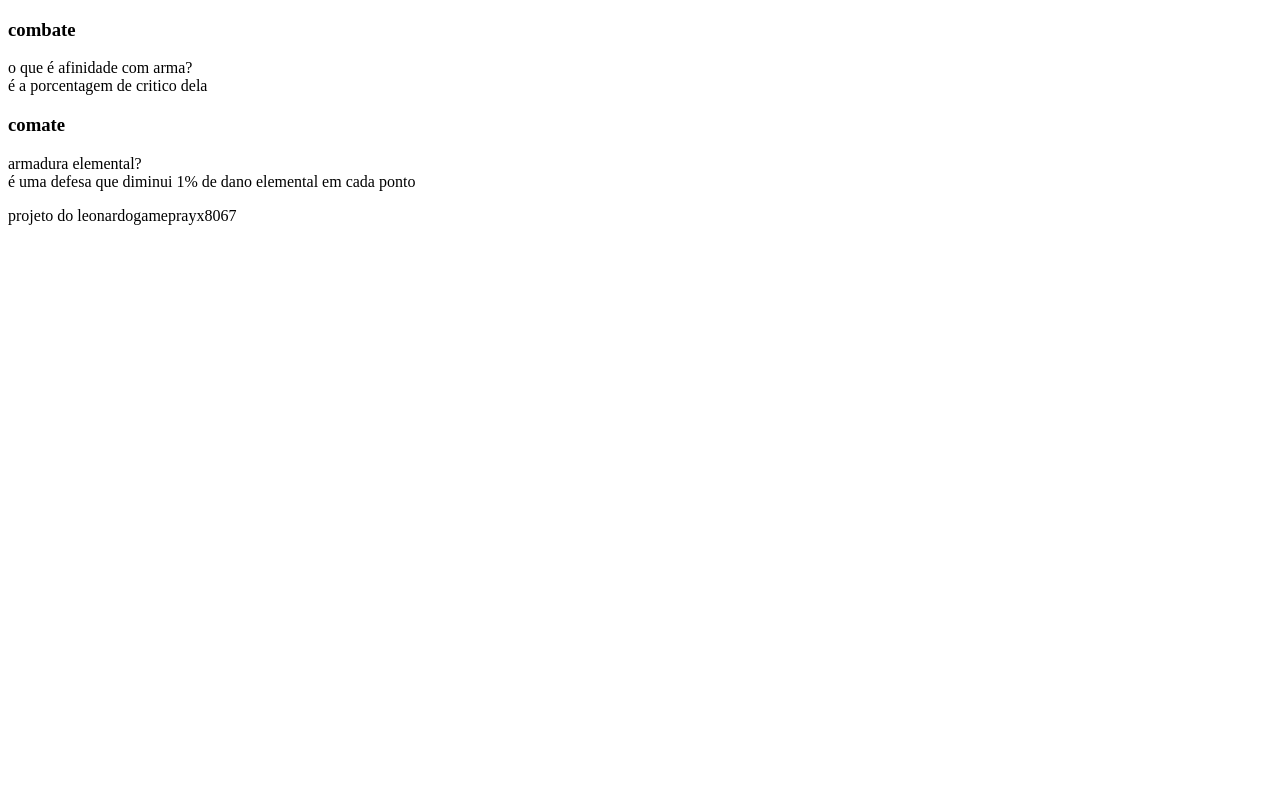
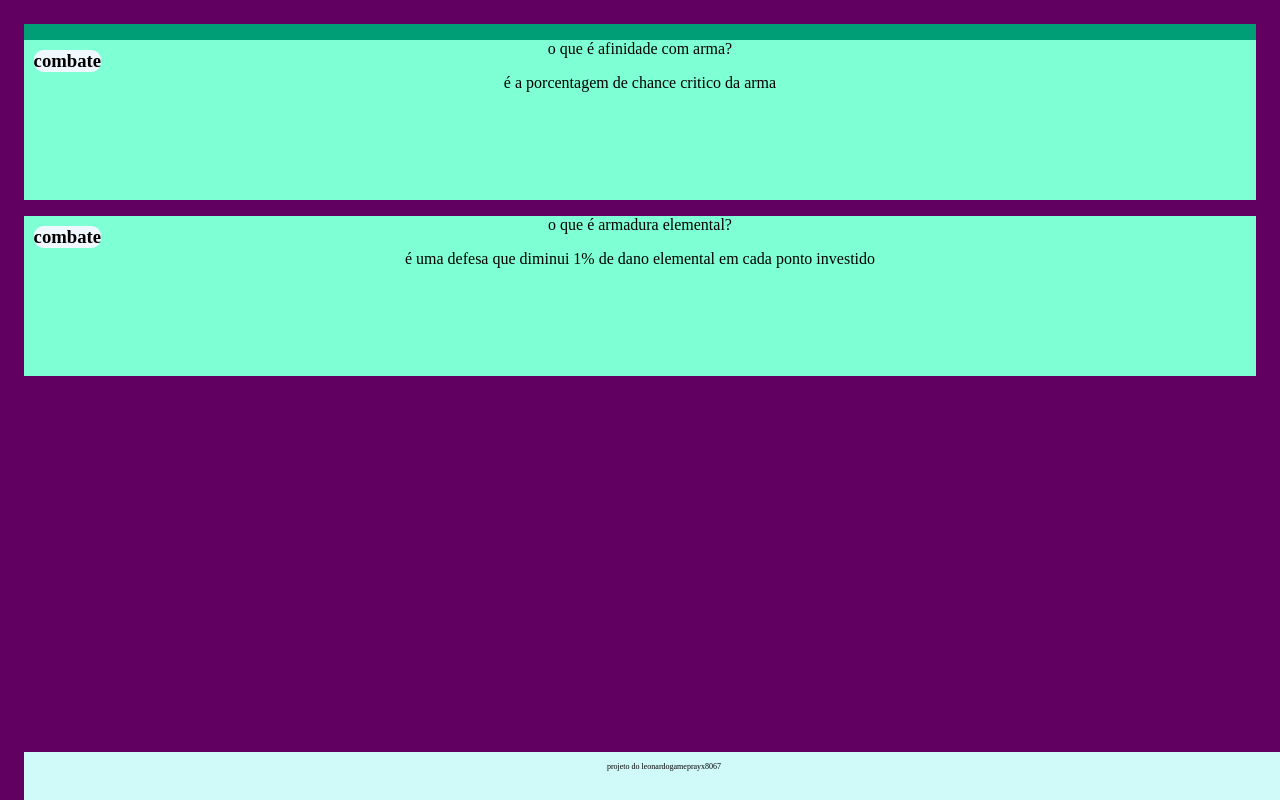
Before and after one commit to riolinZ/mal-nascido, a plain HTML site: page index.html in a window 1280 px wide. Drawn offline with Linux system fonts and the light colour scheme; files that its build step writes are made by us from their sources.

Commit message:
yjghjgkghk

```diff
--- a/assets/style.css
+++ b/assets/style.css
@@ -0,0 +1,48 @@
+body{
+    background-color: rgb(97, 0, 97);
+    font-family: bai jamjuree;
+}
+
+#container{
+    display: flex;
+}
+
+.cartão{
+    margin: 1rem 1rem;
+    background-color: rgb(0, 158, 119);
+    height: 10rem;
+    flex-grow: 1;
+    flex-basis: calc(33%-6rem);
+}
+
+.cartão__conteudo{
+    text-align: center;
+    background-color: aquamarine;
+    height: 100%;
+}
+
+.cartão__conteudo h3{
+    background-color: aliceblue;
+    text-align: left;
+    padding: 0,5rem;
+    position: absolute;
+    margin: 0.6rem;
+    border-radius: 0.6rem;
+
+}
+
+
+footer{
+    background-color: rgb(208, 250, 250);
+    color: black;
+    position: fixed;
+    bottom: 0;
+    width: 100%;
+    height: 3rem;
+}
+
+footer p{
+    text-align: center;
+    font-size: 0.5rem;
+    margin-top: 0.6rem;
+}
--- a/index.html
+++ b/index.html
@@ -3,7 +3,7 @@
 <head>
     <meta charset="UTF-8">
     <meta name="viewport" content="width=device-width, initial-scale=1.0">
-    <link rel="stylesheet" href="style.css">
+    <link rel="stylesheet" href="assets/style.css">
     <title>flashcard</title>
 </head>
 <body>
@@ -13,21 +13,21 @@
                 <div class="cartão__conteudo">
                     <h3>combate</h3>
                     <div class="cartão__conteudo__pergunta">
-                        o que é afinidade com arma?
+                        <p>o que é afinidade com arma?</p>
                     </div>
                     <div class=".cartão__conteudo__resposta">
-                        é a porcentagem de critico dela
+                        <p>é a porcentagem de chance critico da arma</p>
                     </div>
                 </div>
         </section>
         <article class="cartão">
             <div class="cartão__conteudo">
-                <h3>comate</h3>
+                <h3>combate</h3>
                 <div class="cartão__conteudo__pergunta">
-                    armadura elemental?
+                    <p>o que é armadura elemental?</p>
                 </div>
                 <div class=".cartão__conteudo__resposta">
-                    é uma defesa que diminui 1% de dano elemental em cada ponto
+                    <p>é uma defesa que diminui 1% de dano elemental em cada ponto investido</p>
                 </div>
             </div>
     </section>
```
